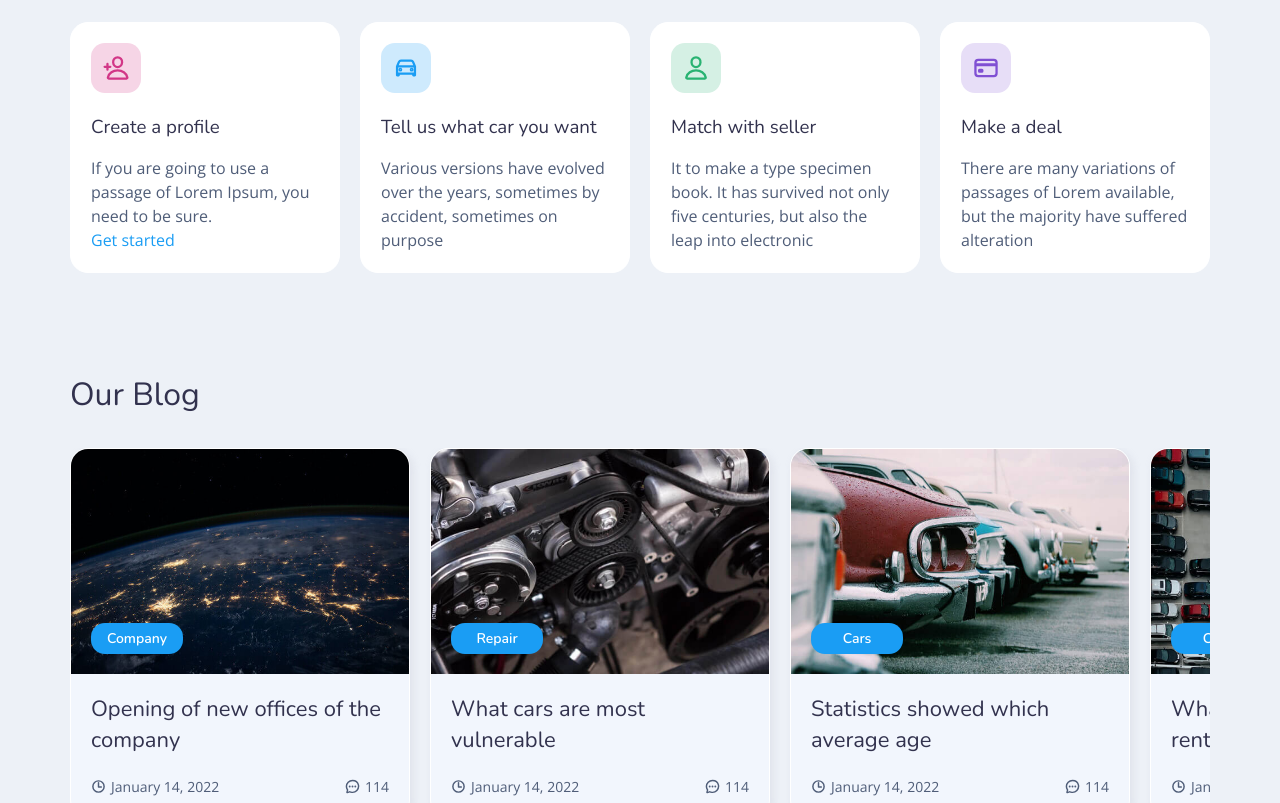
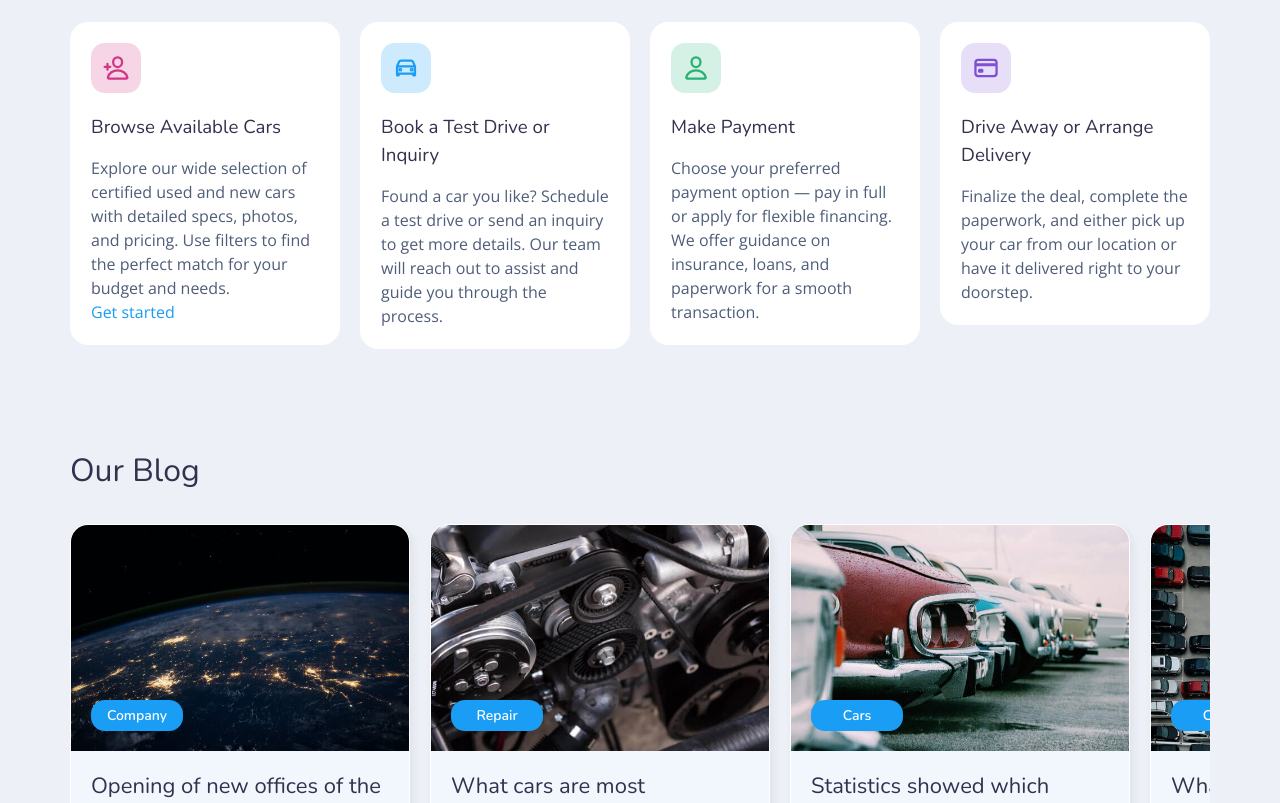
Before and after one commit to muhamed-dev186/Ride-x, a plain HTML site: page index.html in a window 1280 px wide. Shown: the part 1997-2800 px from the top of the page. Drawn offline with nearby package versions, Linux system fonts and the light colour scheme.

Commit message:
Update index.html

```diff
--- a/index.html
+++ b/index.html
@@ -107,10 +107,10 @@
         <div class="container">
 
           <div class="hero-content">
-            <h2 class="h1 hero-title">The easy way to takeover a lease</h2>
+            <h2 class="h1 hero-title">Owning your dream car starts today.</h2>
 
             <p class="hero-text">
-              Live in New York, New Jerset and Connecticut!
+             Driving your dream car has never been this easy!
             </p>
           </div>
 
@@ -584,10 +584,10 @@
                   <ion-icon name="person-add-outline"></ion-icon>
                 </div>
 
-                <h3 class="card-title">Create a profile</h3>
+                <h3 class="card-title">Browse Available Cars</h3>
 
                 <p class="card-text">
-                  If you are going to use a passage of Lorem Ipsum, you need to be sure.
+                 Explore our wide selection of certified used and new cars with detailed specs, photos, and pricing. Use filters to find the perfect match for your budget and needs.
                 </p>
 
                 <a href="#" class="card-link">Get started</a>
@@ -602,10 +602,10 @@
                   <ion-icon name="car-outline"></ion-icon>
                 </div>
 
-                <h3 class="card-title">Tell us what car you want</h3>
+                <h3 class="card-title">Book a Test Drive or Inquiry</h3>
 
                 <p class="card-text">
-                  Various versions have evolved over the years, sometimes by accident, sometimes on purpose
+                  Found a car you like? Schedule a test drive or send an inquiry to get more details. Our team will reach out to assist and guide you through the process.
                 </p>
 
               </div>
@@ -618,11 +618,10 @@
                   <ion-icon name="person-outline"></ion-icon>
                 </div>
 
-                <h3 class="card-title">Match with seller</h3>
+                <h3 class="card-title">Make Payment</h3>
 
                 <p class="card-text">
-                  It to make a type specimen book. It has survived not only five centuries, but also the leap into
-                  electronic
+                 Choose your preferred payment option — pay in full or apply for flexible financing. We offer guidance on insurance, loans, and paperwork for a smooth transaction.
                 </p>
 
               </div>
@@ -635,10 +634,10 @@
                   <ion-icon name="card-outline"></ion-icon>
                 </div>
 
-                <h3 class="card-title">Make a deal</h3>
+                <h3 class="card-title">Drive Away or Arrange Delivery</h3>
 
                 <p class="card-text">
-                  There are many variations of passages of Lorem available, but the majority have suffered alteration
+                 Finalize the deal, complete the paperwork, and either pick up your car from our location or have it delivered right to your doorstep.
                 </p>
 
               </div>
@@ -1035,7 +1034,7 @@
         </ul>
 
         <p class="copyright">
-          &copy; 2022 <a href="#">codewithsadee</a>. All Rights Reserved
+          &copy; 2025 <a href="#">Mohazcodehub</a>. All Rights Reserved
         </p>
 
       </div>
```
